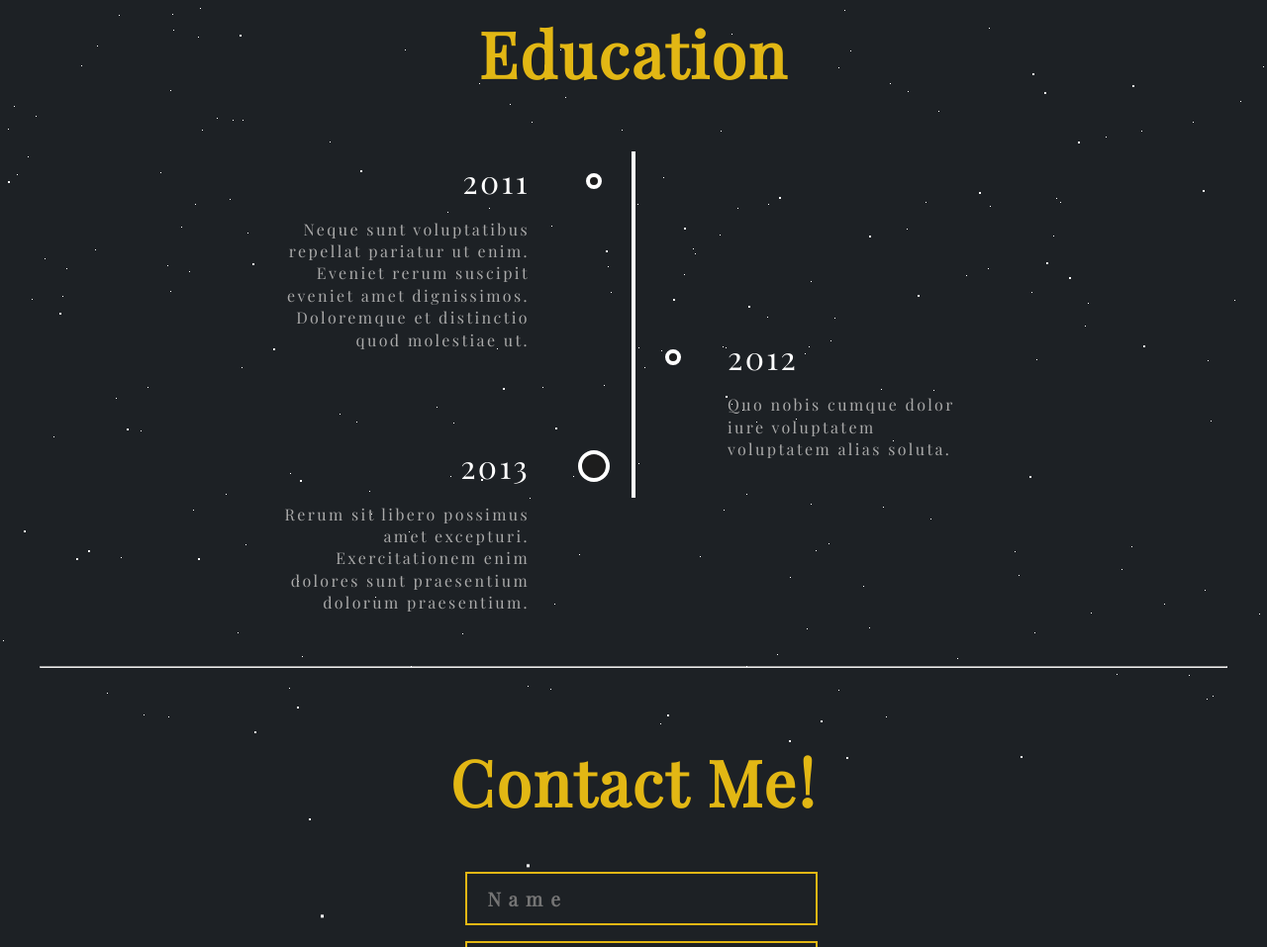
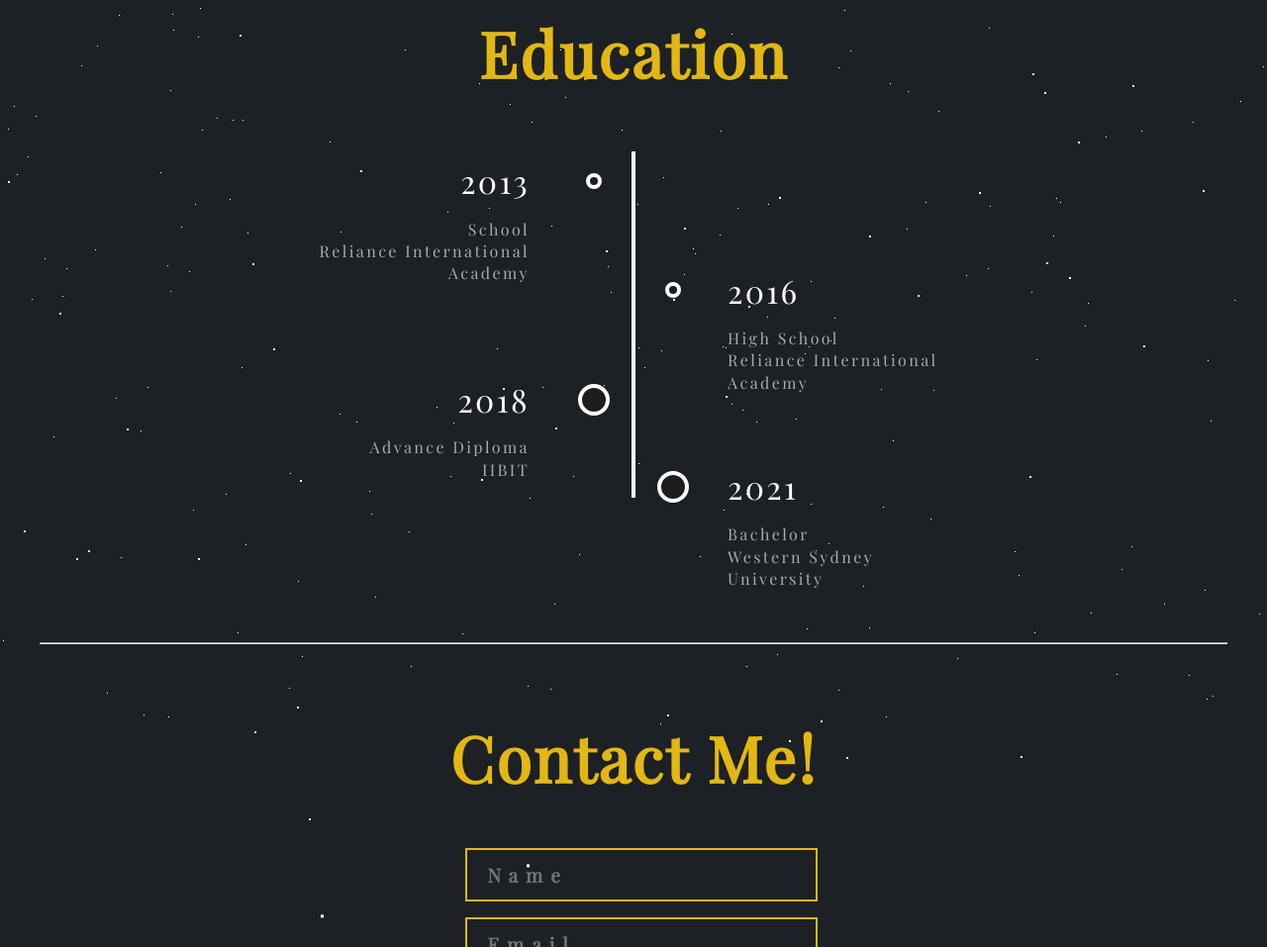
Before and after one commit to Bibek-2022/My-Portfolio, a plain HTML site: page index.html in a window 1280 px wide. Shown: the part 3066-4023 px from the top of the page at 99% size. Drawn offline with nearby package versions, Linux system fonts and the light colour scheme.

Commit message:
small change

```diff
--- a/index.html
+++ b/index.html
@@ -227,31 +227,47 @@
           </div>
           <div class="entries">
             <div class="entry">
-              <div class="title">2011</div>
+              <div class="title">2013</div>
               <div class="body">
                 <p>
-                  Neque sunt voluptatibus repellat pariatur ut enim. Eveniet
-                  rerum suscipit eveniet amet dignissimos. Doloremque et
-                  distinctio quod molestiae ut.
+                  School
+                </p><p>
+                 Reliance International Academy
                 </p>
+
               </div>
             </div>
             <div class="entry">
-              <div class="title">2012</div>
+              <div class="title">2016</div>
               <div class="body">
                 <p>
-                  Quo nobis cumque dolor iure voluptatem voluptatem alias
-                  soluta.
+                  High School
+                </p><p>
+                 Reliance International Academy
                 </p>
+
               </div>
             </div>
             <div class="entry">
-              <div class="title big">2013</div>
+              <div class="title big">2018</div>
               <div class="body">
                 <p>
-                  Rerum sit libero possimus amet excepturi. Exercitationem enim
-                  dolores sunt praesentium dolorum praesentium.
+                  Advance Diploma
+                </p><p>
+                 IIBIT
                 </p>
+
+              </div>
+            </div>
+            <div class="entry">
+              <div class="title big">2021</div>
+              <div class="body">
+                <p>
+                  Bachelor
+                </p><p>
+                 Western Sydney University
+                </p>
+
               </div>
             </div>
           </div>
```
